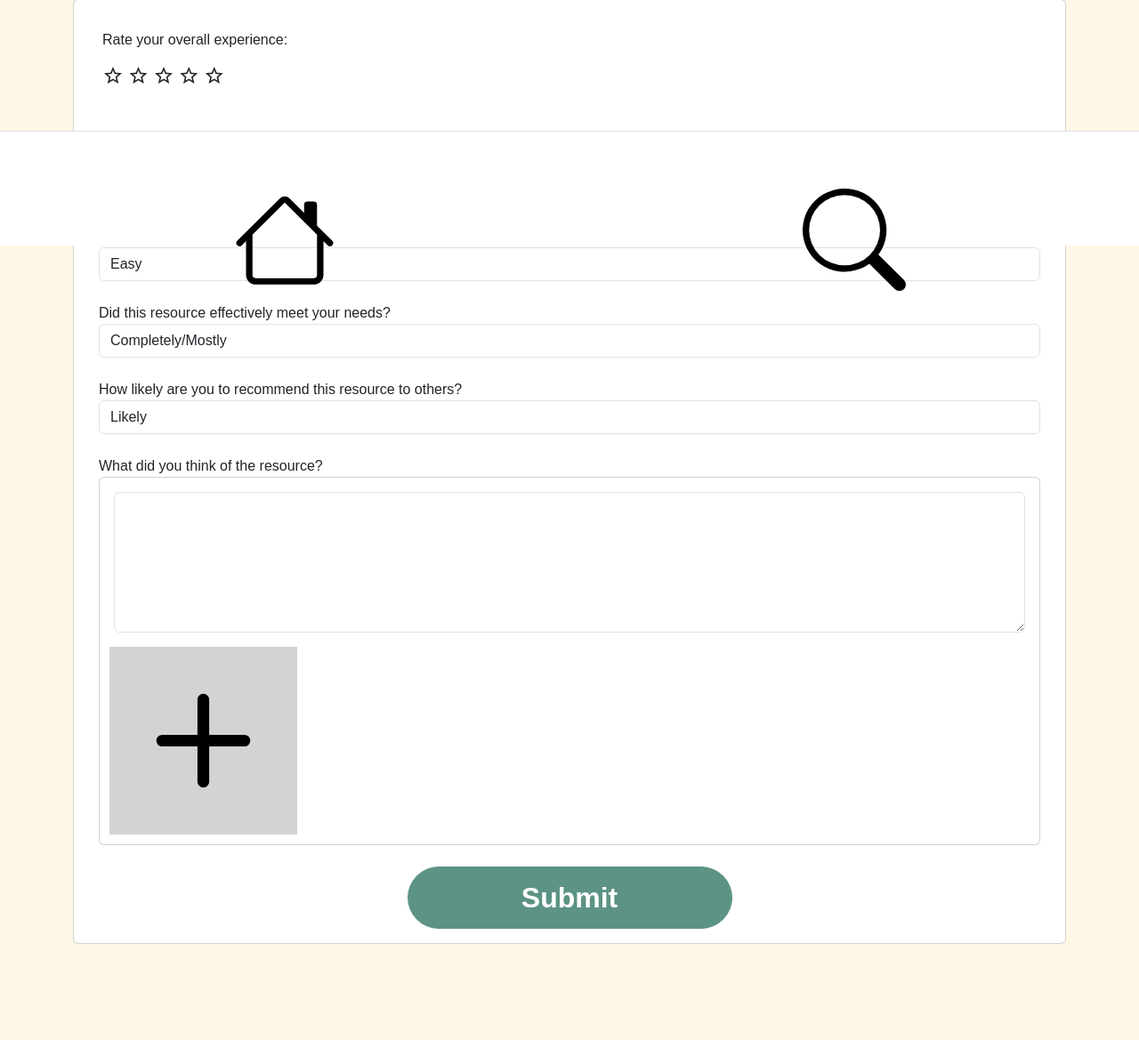
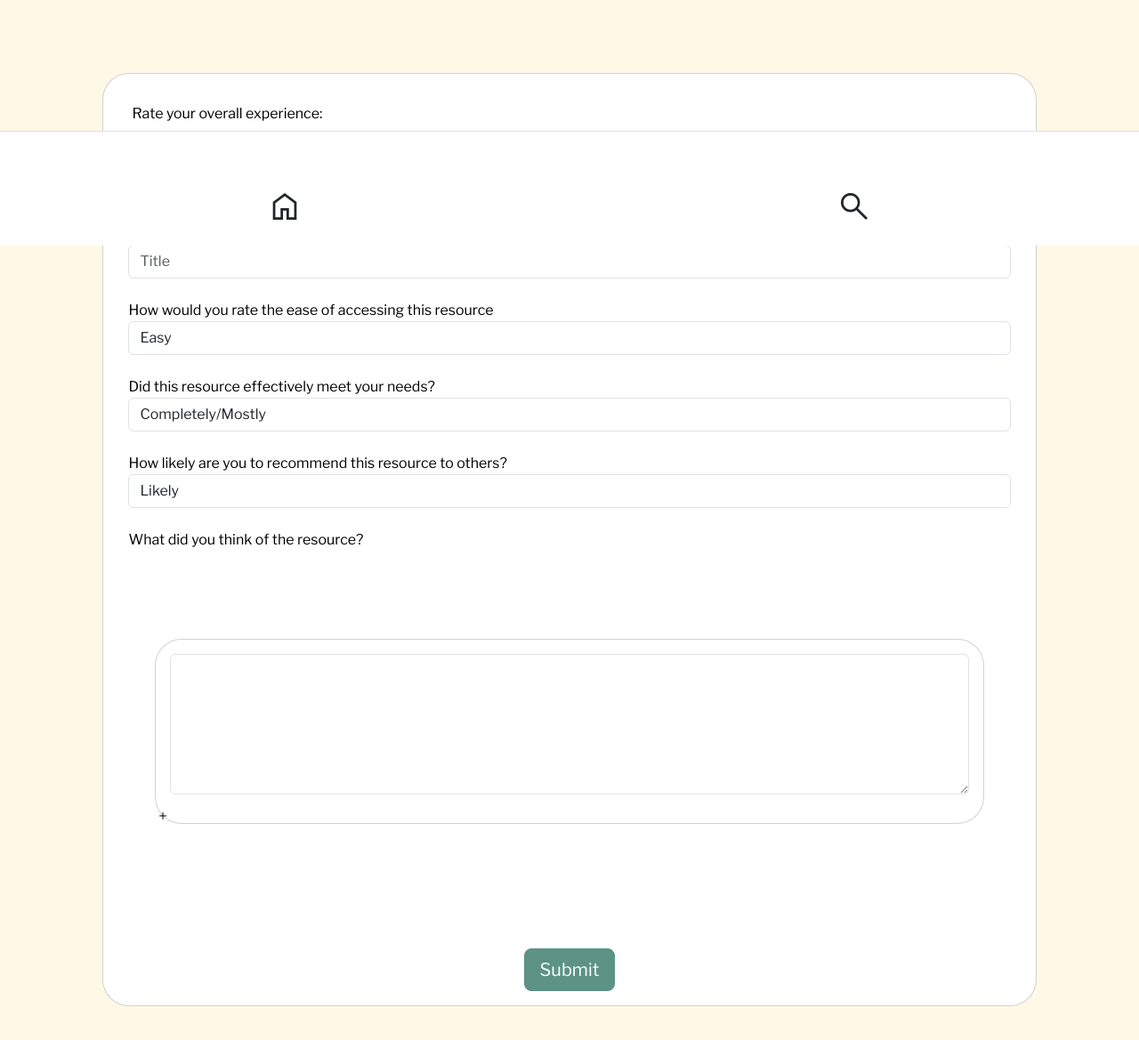
Before and after one commit to yuezhang27/1800_202330_DTC14, a plain HTML site: page review.html in a window 1280 px wide. Shown: the part 525-1694 px from the top of the page at 89% size. Drawn offline with nearby package versions, Linux system fonts and the light colour scheme; no server answers.

Commit message:
tidy up codes

```diff
--- a/account.html
+++ b/account.html
@@ -34,6 +34,9 @@
         rel="stylesheet">
     <!-- import font awesome -->
     <link rel="stylesheet" href="https://cdnjs.cloudflare.com/ajax/libs/font-awesome/5.15.4/css/all.min.css">
+    <!-- google icon -->
+    <link rel="stylesheet"
+        href="https://fonts.googleapis.com/css2?family=Material+Symbols+Outlined:opsz,wght,FILL,GRAD@24,400,0,0" />
     <!-- Link to styles of your own -->
     <link rel="stylesheet" href="./styles/account.css">
     <link rel="stylesheet" href="./styles/style.css">
@@ -114,9 +117,6 @@
         </a>
     </div>
 
-    <!---------------------------------------------->
-    <!-- Your own JavaScript functions go here    -->
-    <!---------------------------------------------->
 
     <!-- Link to scripts of your own -->
     <script src="./scripts/firebaseAPI.js"></script>
--- a/review.html
+++ b/review.html
@@ -1,6 +1,3 @@
-<!DOCTYPE html>
-<html lang="en">
-
 <head>
     <title>My BCIT Project</title>
     <meta name="comp1800 template" content="My 1800 App">
@@ -8,9 +5,7 @@
     <!-- Required meta tags -->
     <meta charset="utf-8">
     <meta name="viewport" content="width=device-width, initial-scale=1">
-    <!-- Link to styles of your own -->
-    <link rel="stylesheet" href="./styles/style.css">
-    <link rel="stylesheet" href="./styles/review.css">
+
     <!-- Bootstrap Library CSS CDN go here -->
     <link href="https://cdn.jsdelivr.net/npm/bootstrap@5.3.2/dist/css/bootstrap.min.css" rel="stylesheet"
         integrity="sha384-T3c6CoIi6uLrA9TneNEoa7RxnatzjcDSCmG1MXxSR1GAsXEV/Dwwykc2MPK8M2HN" crossorigin="anonymous">
@@ -28,10 +23,22 @@
     <script src="https://www.gstatic.com/firebasejs/ui/4.8.1/firebase-ui-auth.js"></script>
     <link type="text/css" rel="stylesheet" href="https://www.gstatic.com/firebasejs/ui/4.8.1/firebase-ui-auth.css" />
     <!-- Other libraries go here -->
+    <link href="https://fonts.googleapis.com/icon?family=Material+Icons" rel="stylesheet">
+    <!-- Google font -->
+    <link rel="preconnect" href="https://fonts.googleapis.com">
+    <link rel="preconnect" href="https://fonts.gstatic.com" crossorigin>
+    <link
+        href="https://fonts.googleapis.com/css2?family=Libre+Franklin:ital,wght@0,100;0,400;0,700;1,100;1,400;1,700&family=Lora:ital,wght@0,400;0,700;1,400&display=swap"
+        rel="stylesheet">
     <!-- Font Awesome Icon Library -->
     <link rel="stylesheet" href="https://cdnjs.cloudflare.com/ajax/libs/font-awesome/4.7.0/css/font-awesome.min.css">
     <link href="https://fonts.googleapis.com/icon?family=Material+Icons" rel="stylesheet">
-
+    <!-- google icon -->
+    <link rel="stylesheet"
+        href="https://fonts.googleapis.com/css2?family=Material+Symbols+Outlined:opsz,wght,FILL,GRAD@24,400,0,0" />
+    <!-- Link to styles of your own -->
+    <link rel="stylesheet" href="./styles/main.css">
+    <link rel="stylesheet" href="./styles/style.css">
 
 </head>
 
@@ -104,7 +111,8 @@
                         </div><br>
                         <div class="form-group">
 
-                            <label class="reviewformhead" for="exampleFormControlSelect1">How would you rate the ease of accessing this resource</label>
+                            <label class="reviewformhead" for="exampleFormControlSelect1">How would you rate the ease of
+                                accessing this resource</label>
                             <select class="form-control" id="ease">
                                 <option>Easy</option>
                                 <option>Neutral</option>
@@ -112,7 +120,8 @@
                             </select>
                             <br>
                             <div class="form-group">
-                                <label class="reviewformhead" for="exampleFormControlSelect1">Did this resource effectively meet your needs?</label>
+                                <label class="reviewformhead" for="exampleFormControlSelect1">Did this resource
+                                    effectively meet your needs?</label>
                                 <select class="form-control" id="effectiveness">
                                     <option>Completely/Mostly</option>
                                     <option>Partially</option>
@@ -122,7 +131,8 @@
                                 <br>
                             </div>
                             <div class="form-group">
-                                <label class="reviewformhead" for="exampleFormControlSelect1">How likely are you to recommend this resource to others?</label>
+                                <label class="reviewformhead" for="exampleFormControlSelect1">How likely are you to
+                                    recommend this resource to others?</label>
                                 <select class="form-control" id="likelihood">
                                     <option>Likely</option>
                                     <option>Unsure</option>
@@ -183,16 +193,11 @@
             <img class="navpic" src="images/person.svg" alt="">
         </a>
     </div>
-    <!---------------------------------------------->
-    <!-- Your own JavaScript functions go here    -->
-    <!---------------------------------------------->
 
     <!-- Link to scripts of your own -->
     <script src="./scripts/firebaseAPI.js"></script>
     <script src="./scripts/skeleton.js"></script>
-    <!-- <script src="./scripts/authentication.js"></script> -->
     <script src="scripts/review.js"></script>
-    <!-- <script src="./scripts/script.js"></script> -->
 
 </body>
 
--- a/scripts/account.js
+++ b/scripts/account.js
@@ -1,5 +1,5 @@
 
-import 'firebase/storage'
+
 function logOut() {
 
 }
--- a/scripts/each_info.js
+++ b/scripts/each_info.js
@@ -155,9 +155,3 @@ function updateBookmark(resourceDocID) {
 
     })
 }
-
-//-----------------------------------------------------------------------------
-// This function is called whenever the user clicks on the "bookmark" icon.
-// It adds the hike to the "bookmarks" array
-// Then it will change the bookmark icon from the hollow to the solid version.
-//-----------------------------------------------------------------------------
--- a/scripts/script.js
+++ b/scripts/script.js
@@ -9,3 +9,7 @@ function logout() {
         // An error happened.
     });
 }
+
+function navActive(){
+
+}
--- a/scripts/skeleton.js
+++ b/scripts/skeleton.js
@@ -1,7 +1,4 @@
-//---------------------------------------------------
-// This function loads the parts of your skeleton
-// (navbar, footer, and other things) into html doc.
-//---------------------------------------------------
+
 function loadSkeleton() {
 
     firebase.auth().onAuthStateChanged(function (user) {
--- a/styles/style.css
+++ b/styles/style.css
@@ -159,7 +159,7 @@ main {
 }
 
 .navpic {
-    width: 60%;
+    font-size: 40px;
 }
 
 .footernav {
--- a/text/nav_before.html
+++ b/text/nav_before.html
@@ -1,6 +1,11 @@
-<a class="nav-link active" aria-current="page" href="./indexBefore.html">
-    <img class="navpic" src="images/house.svg" alt="">
+<a class="nav-link active" aria-current="page" href="./index.html">
+
+    <span class="navpic material-symbols-outlined">
+        home
+    </span>
 </a>
 <a class="nav-link" href="./main.html">
-    <img class="navpic" src="images/search.svg" alt="">
+    <span class="navpic material-symbols-outlined">
+        search
+    </span>
 </a>
```
Also changed, not shown: bookmark.html (+3 -4 lines), each_info.html (+8 -12 lines), index.html (+5 -8 lines), indexBefore.html (+9 -14 lines), login.html (+7 -16 lines), main.html (+3 -0 lines), map.html (+3 -5 lines), template.html (+3 -0 lines), text/nav_after.html (+13 -4 lines), thanks.html (+3 -0 lines).
